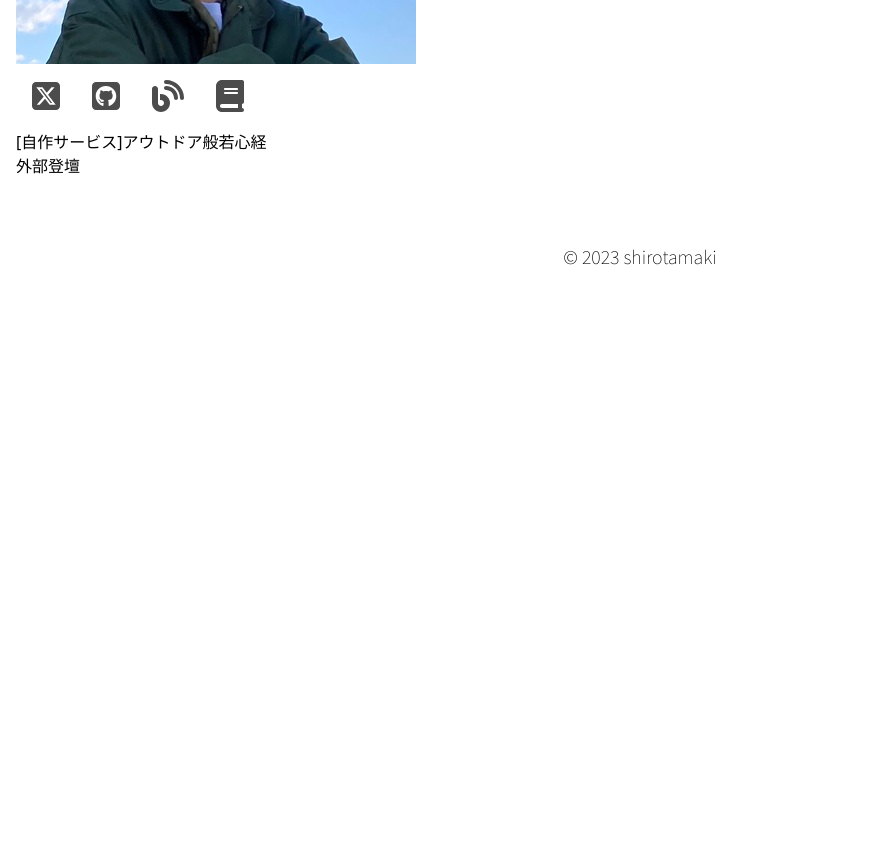
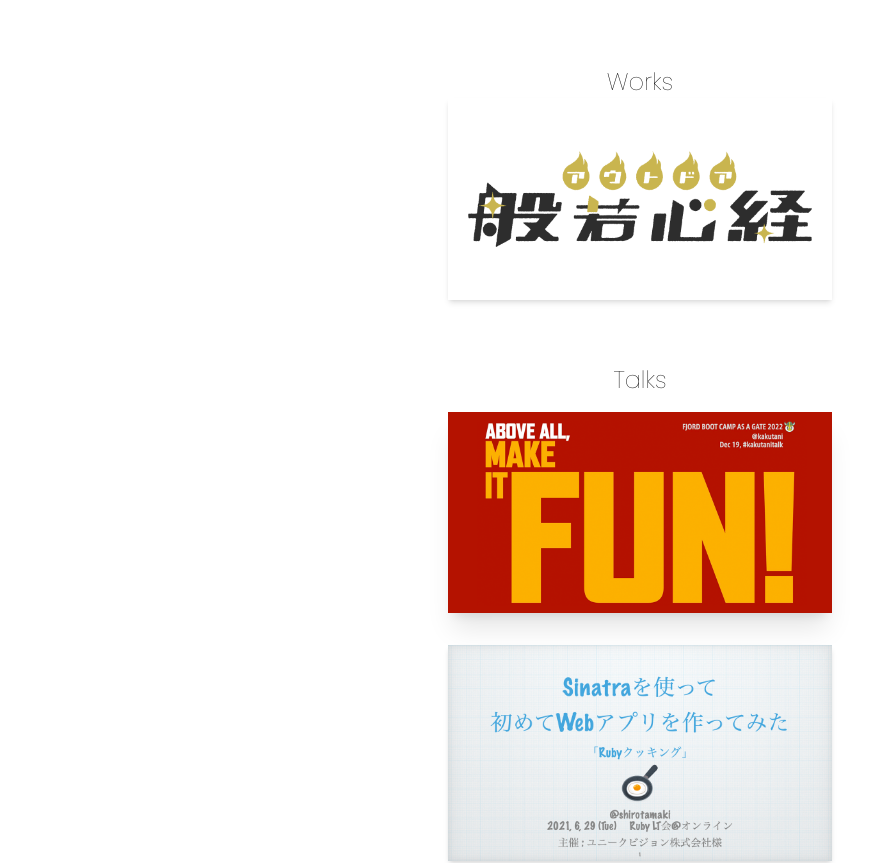
Before and after one commit to shirotamaki/shirotamaki-portfolio, a Nuxt app: page / in a window 1280 px wide. Shown: the part 580-1443 px from the top of the page, without its empty margins (0-879 px from the left). Before the commit the page ends 898 px from the top, so only its background shows below. Built offline with nearby package versions, Linux system fonts and the light colour scheme.

Commit message:
indexページを作成する

```diff
--- a/pages/index.vue
+++ b/pages/index.vue
@@ -1,20 +1,16 @@
 <template>
-  <div>
+  <div class="grid justify-items-center">
     <section>
-      <img src="~/assets/images/myphoto.png" alt="My Photo" />
+      <MyPhoto />
       <SocialLinks />
     </section>
-
-    <ul>
-      <li>
-        <NuxtLink to="/portfolio">[自作サービス]アウトドア般若心経</NuxtLink>
-      </li>
-      <li>
-        <NuxtLink to="/lt">外部登壇</NuxtLink>
-      </li>
-      <li>
-        <NuxtLink to="/photo"></NuxtLink>
-      </li>
-    </ul>
+    <section class="mt-16 grid justify-items-center">
+      <h2 class="font-Poppins text-2xl">Works</h2>
+      <Work />
+    </section>
+    <section class="mt-16 grid justify-items-center">
+      <h2 class="font-Poppins text-2xl mb-4">Talks</h2>
+      <Talk />
+    </section>
   </div>
 </template>
```
